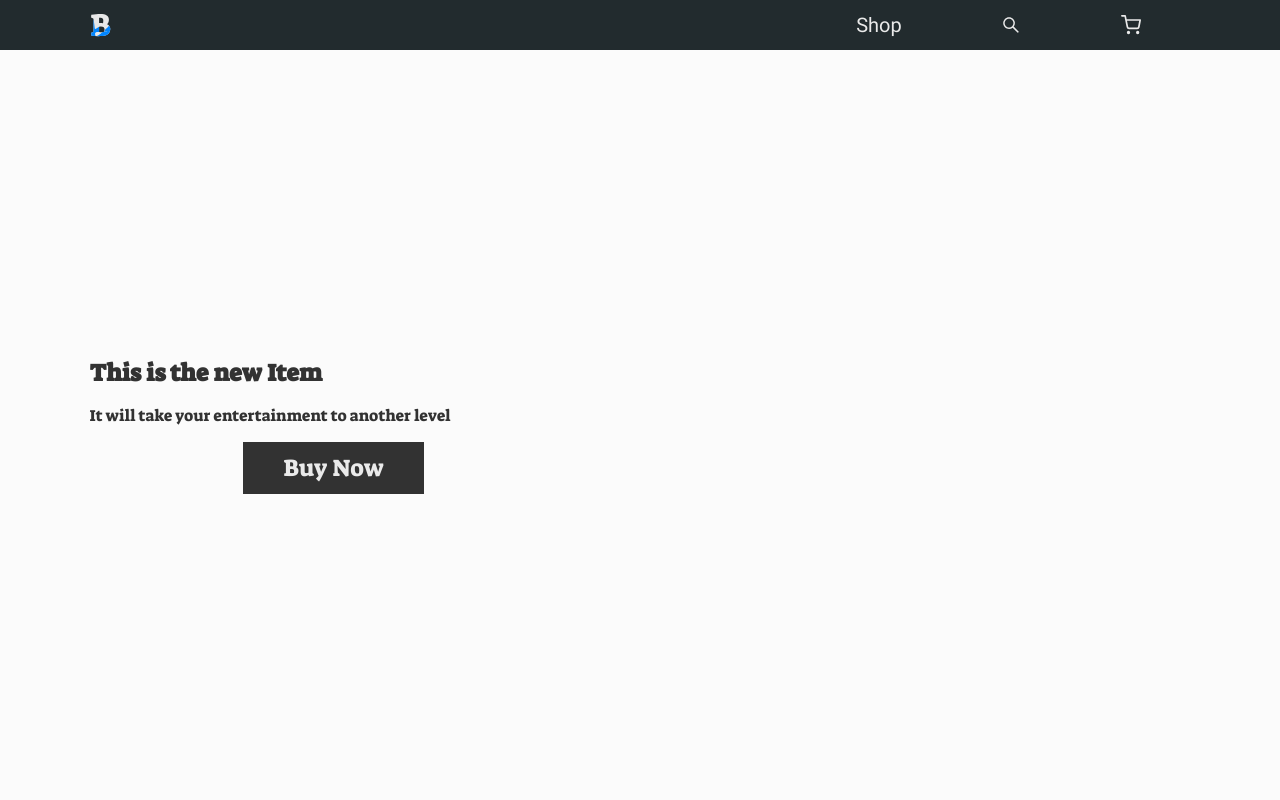
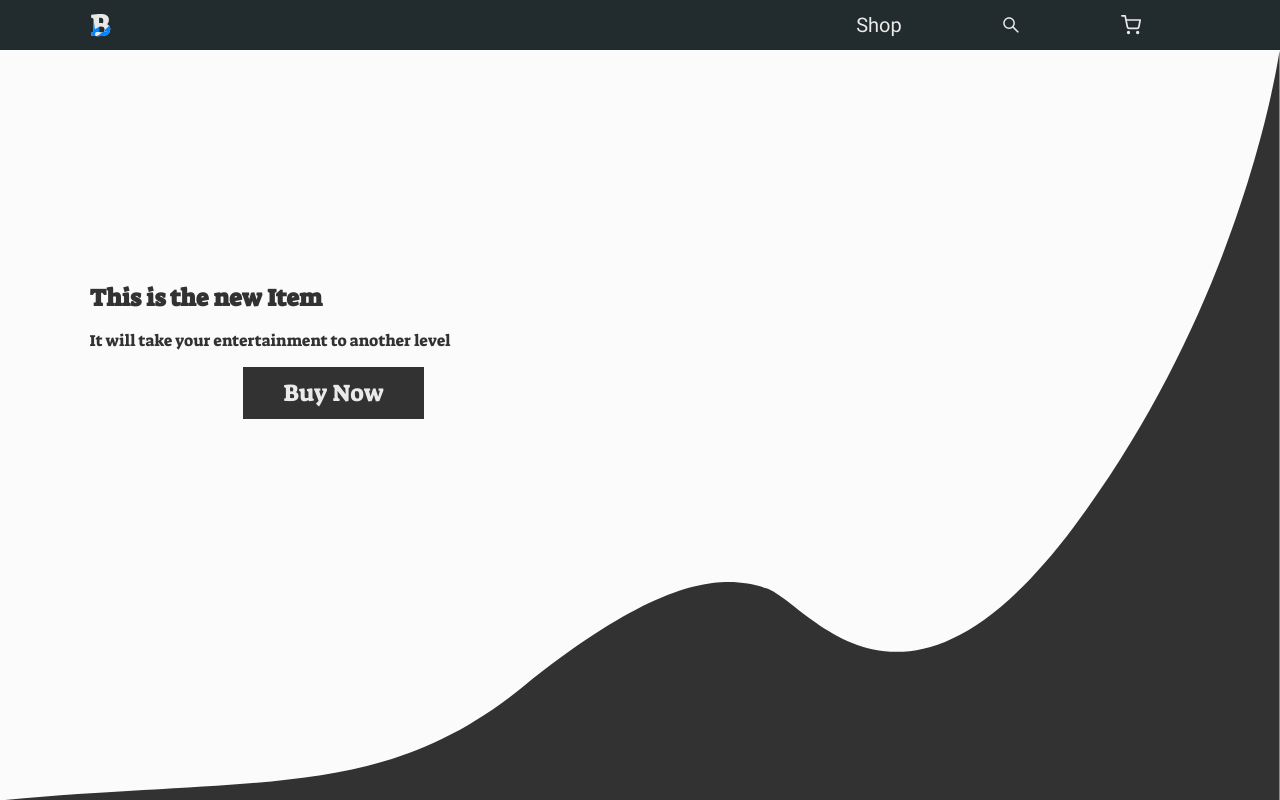
Before and after one commit to gabriellima77/Best-4-Buy, a React (Create React App) app: page / in a window 1280 px wide. Built offline with nearby package versions, Linux system fonts and the light colour scheme.

Commit message:
fix in layout

```diff
--- a/src/components/Home.js
+++ b/src/components/Home.js
@@ -1,6 +1,7 @@
 import React from 'react';
-import { StyledHome, StyledContent } from './styles/Home.style';
+import { StyledHome, StyledContent, StyledVector } from './styles/Home.style';
 import Button from './Button';
+import Vector from '../assets/Vector-1.svg';
 
 const Home = ({ prod })=> {
   return(
@@ -10,6 +11,7 @@ const Home = ({ prod })=> {
         <p>It will take your entertainment to another level</p>
         <Button>Buy Now</Button>
       </StyledContent>
+      <StyledVector src={Vector} />
     </StyledHome>
   );
 }
--- a/src/components/styles/Home.style.js
+++ b/src/components/styles/Home.style.js
@@ -1,20 +1,23 @@
 import styled from 'styled-components';
 
 export const StyledHome = styled.section`
+  position: relative;
   width: 100%;
   height: calc(100vh - 50px);
   background: #FBFBFB;
 `;
 
 export const StyledContent = styled.div`
+  position: absolute;
   font-family: 'Suez One', serif;
   padding-left: 7%;
   width: 40%;
-  height: 100%;
+  height: 80%;
   display: flex;
   flex-direction: column;
   justify-content: center;
   color: rgba(0, 0, 0, 0.8);
+  z-index: 1;
 
   h1 {
     margin: 0;
@@ -30,3 +33,12 @@ export const StyledContent = styled.div`
     cursor: pointer;
   }
 `;
+
+export const StyledVector = styled.img`
+  height: 100%;
+  position: absolute;
+  margin: 0;
+  bottom: 0;
+  right: 0;
+  z-index: 0;
+`;
```
Also changed, not shown: src/assets/Vector-1.svg (added).
